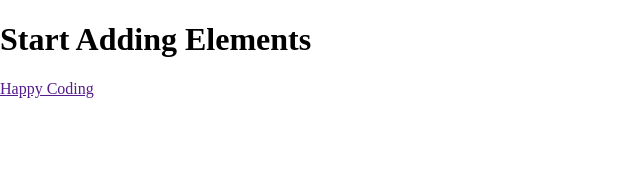
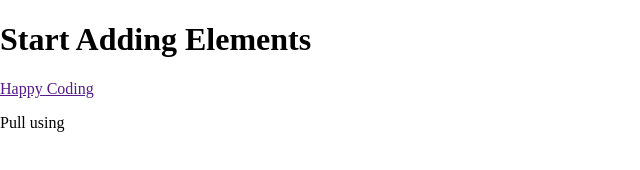
Before and after one commit to anku559/sass-template, a plain HTML site: page index.html in a window 1280 px wide. Shown: the full height of the page, 0-640 px from the left. Drawn offline with Linux system fonts and the light colour scheme; files whose address does not match are found by name.

Commit message:
Added Readme.md

```diff
--- a/index.html
+++ b/index.html
@@ -11,5 +11,6 @@
   <body>
     <h1>Start Adding Elements</h1>
     <a href="">Happy Coding</a>
+    <p>Pull using </p>
   </body>
 </html>
```
Also changed, not shown: 1 other file.
